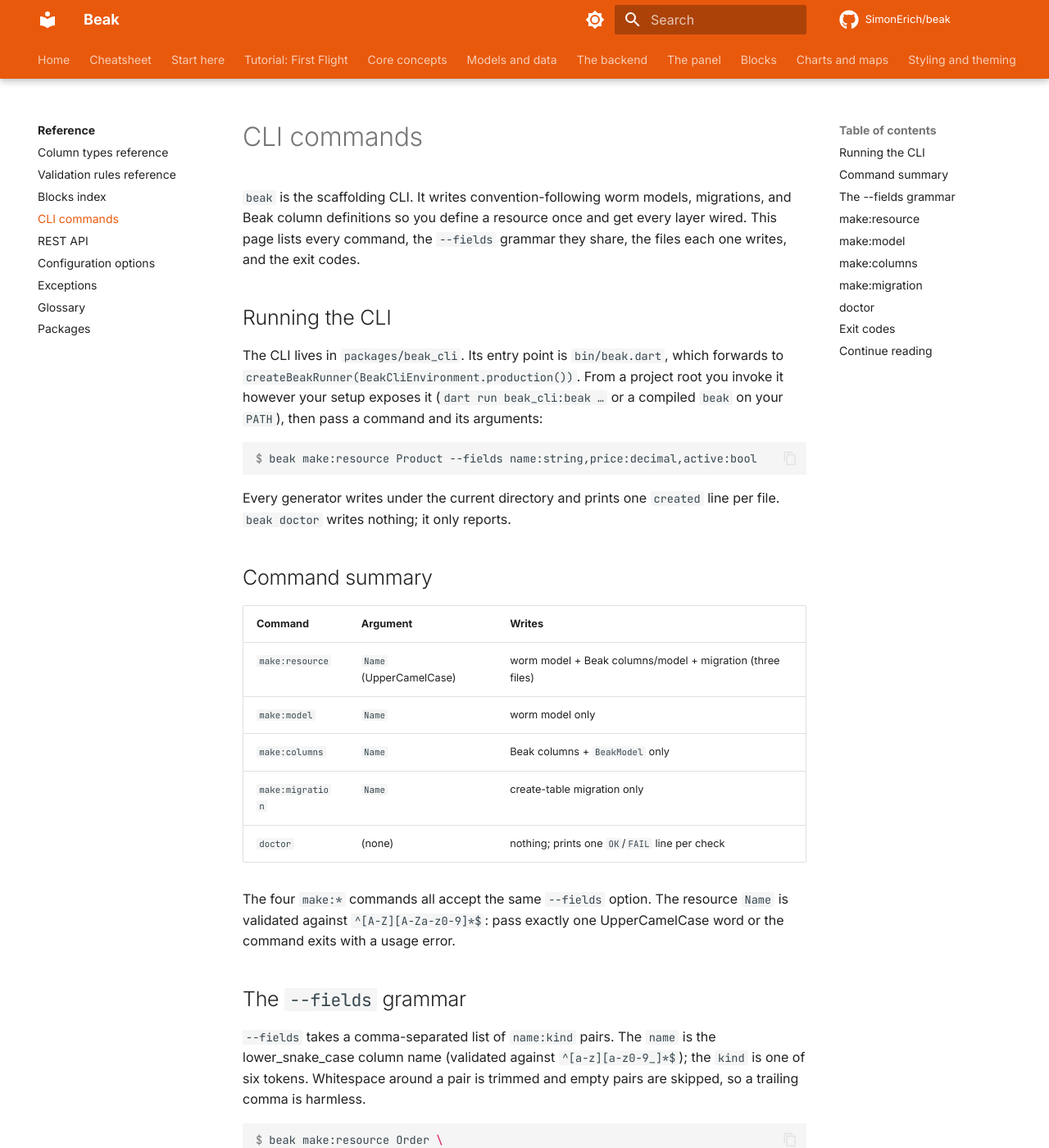
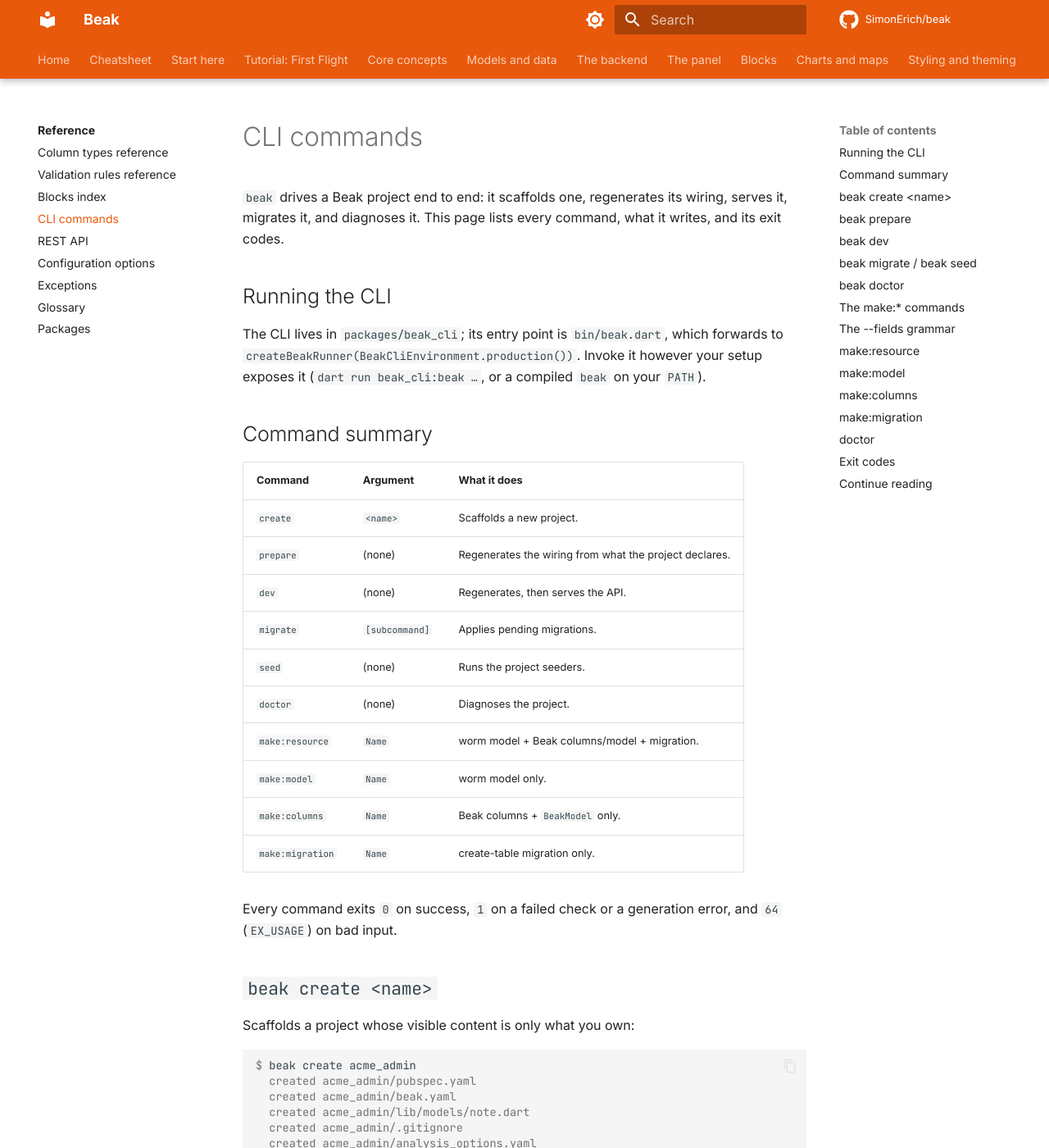
Before and after one commit to SimonErich/beak, an MkDocs documentation site: the page built from docs/reference/cli-commands.md, in a window 1280 px wide and 1400 px high. Shown: the whole window at 82% size. Built offline with MkDocs 1.6.1 and Material for MkDocs 9.7.7, drawn with Linux system fonts in a browser that asks for light colours; comment, search, counter and statistics services are not loaded; some of the changed text lies outside the part shown.

Commit message:
fix(beak_cli): make:* writes where prepare looks
beak make:resource wrote to lib/src/models/ while beak prepare discovers
lib/models/, so a scaffolded resource was never found. It also printed
instructions to register the result in a BeakModelRegistry and a bin/worm.dart
that a generated project does not have.

All four make:* generators now write into the discovered directories and the
follow-up message says the real next step. The generated model's doc comment
points at beak.yaml for its icon instead of a BeakResource literal, and the
migration template's note about bin/worm.dart now describes discovery
(migrations are still never auto-applied).

Checked as a round trip outside this repo: beak create, beak make:resource,
beak prepare reports 2 models, registry lists both, flutter analyze clean.

Rewrote docs/reference/cli-commands.md for the real command surface: the seven
generated files and which are committed, and what discovery can and cannot
see.

````diff
--- a/docs/reference/cli-commands.md
+++ b/docs/reference/cli-commands.md
@@ -5,29 +5,138 @@
 
 # CLI commands
 
-`beak` is the scaffolding CLI. It writes convention-following worm models, migrations, and Beak column definitions so you define a resource once and get every layer wired. This page lists every command, the `--fields` grammar they share, the files each one writes, and the exit codes.
+`beak` drives a Beak project end to end: it scaffolds one, regenerates its
+wiring, serves it, migrates it, and diagnoses it. This page lists every command,
+what it writes, and its exit codes.
 
 ## Running the CLI
 
-The CLI lives in `packages/beak_cli`. Its entry point is `bin/beak.dart`, which forwards to `createBeakRunner(BeakCliEnvironment.production())`. From a project root you invoke it however your setup exposes it (`dart run beak_cli:beak …` or a compiled `beak` on your `PATH`), then pass a command and its arguments:
-
-```console
-$ beak make:resource Product --fields name:string,price:decimal,active:bool
-```
-
-Every generator writes under the current directory and prints one `created` line per file. `beak doctor` writes nothing; it only reports.
+The CLI lives in `packages/beak_cli`; its entry point is `bin/beak.dart`, which
+forwards to `createBeakRunner(BeakCliEnvironment.production())`. Invoke it
+however your setup exposes it (`dart run beak_cli:beak …`, or a compiled `beak`
+on your `PATH`).
 
 ## Command summary
 
-| Command | Argument | Writes |
+| Command | Argument | What it does |
 | --- | --- | --- |
-| `make:resource` | `Name` (UpperCamelCase) | worm model + Beak columns/model + migration (three files) |
-| `make:model` | `Name` | worm model only |
-| `make:columns` | `Name` | Beak columns + `BeakModel` only |
-| `make:migration` | `Name` | create-table migration only |
-| `doctor` | (none) | nothing; prints one `OK`/`FAIL` line per check |
+| `create` | `<name>` | Scaffolds a new project. |
+| `prepare` | (none) | Regenerates the wiring from what the project declares. |
+| `dev` | (none) | Regenerates, then serves the API. |
+| `migrate` | `[subcommand]` | Applies pending migrations. |
+| `seed` | (none) | Runs the project seeders. |
+| `doctor` | (none) | Diagnoses the project. |
+| `make:resource` | `Name` | worm model + Beak columns/model + migration. |
+| `make:model` | `Name` | worm model only. |
+| `make:columns` | `Name` | Beak columns + `BeakModel` only. |
+| `make:migration` | `Name` | create-table migration only. |
 
-The four `make:*` commands all accept the same `--fields` option. The resource `Name` is validated against `^[A-Z][A-Za-z0-9]*$`: pass exactly one UpperCamelCase word or the command exits with a usage error.
+Every command exits `0` on success, `1` on a failed check or a generation
+error, and `64` (`EX_USAGE`) on bad input.
+
+## `beak create <name>`
+
+Scaffolds a project whose visible content is only what you own:
+
+```console
+$ beak create acme_admin
+  created acme_admin/pubspec.yaml
+  created acme_admin/beak.yaml
+  created acme_admin/lib/models/note.dart
+  created acme_admin/.gitignore
+  created acme_admin/analysis_options.yaml
+  created acme_admin/AGENTS.md
+  1 model · 0 screens · 0 overrides
+  generated  7 of 7 files
+
+  cd acme_admin && beak dev
+```
+
+`--beak-path <path>` points the generated pubspec at a local Beak checkout
+instead of git; use it when developing Beak itself.
+
+`web/` is delegated to `flutter create --platforms=web`, because its contents
+(index.html, the manifest, the icon set) change between Flutter releases and a
+vendored copy would rot. If that fails, the command warns and still produces a
+working project.
+
+## `beak prepare`
+
+Scans `lib/models/`, `lib/screens/`, `lib/migrations/` and `lib/seeders/`, reads
+`beak.yaml`, and writes seven files:
+
+| File | Committed? | What it is |
+| --- | --- | --- |
+| `lib/beak/registry.g.dart` | yes | Every discovered model, and the registry over them. |
+| `lib/beak/panel.g.dart` | yes | The panel config: title, resources, screens. |
+| `lib/beak/app.g.dart` | yes | The root widget, keeping the `dataSource` test seam. |
+| `lib/beak/server.g.dart` | yes | The `BeakServeHost` wiring registry, migrations and seeders. |
+| `lib/main.dart` | no | Four lines: `runApp(const BeakApp())`. |
+| `bin/serve.dart` | no | One statement: serve the API. |
+| `bin/migrate.dart` | no | One statement: run the worm CLI. |
+
+The `lib/beak/*.g.dart` wiring is committed so a fresh clone analyzes before any
+`beak` command runs. The three entrypoints are git-ignored: they sit at the
+canonical paths so `flutter run`, `flutter build web`, IDE run buttons and
+`dart compile exe` all work with no flags, but nothing about them is worth
+reviewing. `beak doctor` reports when they are missing or stale.
+
+`prepare` is idempotent — a file whose contents are unchanged is not rewritten —
+and every other command runs it first.
+
+!!! note "What discovery can and cannot see"
+    Discovery is an unresolved parse, which is what makes it take milliseconds.
+    It finds a class extending `BeakModel` directly or one local hop away (the
+    shared-base pattern). A model it cannot instantiate is **reported**, not
+    skipped: a missing sidebar entry is a bad way to learn about a missing
+    `const` constructor.
+
+## `beak dev`
+
+Regenerates, prints the `flutter run` line for the panel, and serves the API.
+
+```console
+$ beak dev
+  1 model · 0 screens · 0 overrides
+  generated  up to date (7 files)
+  panel      run this in another terminal:
+               flutter run -d chrome
+  api        starting…
+```
+
+`-d, --device` selects the device in the printed line; `--no-serve` regenerates
+only. The panel is deliberately not spawned here — see the command's dartdoc for
+why.
+
+## `beak migrate` / `beak seed`
+
+Regenerate, then delegate to the project's generated `bin/migrate.dart`, which
+runs the worm CLI over the same host the server uses. `beak migrate` passes a
+subcommand through (`status`, `fresh`, `refresh`, …); `beak seed` runs
+`db:seed`.
+
+## `beak doctor`
+
+Diagnoses the project it is run in and exits `1` if any check failed. Warnings
+do not fail the command:
+
+```console
+$ beak doctor
+  OK   project depends on Beak
+  OK   beak.yaml parses
+  OK   discovered 4 models · 1 screen · 2 overrides
+  FAIL generated files out of date (1 missing, 0 stale)
+       → beak prepare
+  WARN database unreachable at localhost:25432
+       → start it, or correct DATABASE_URL in .env
+  Some checks failed.
+```
+
+## The `make:*` commands
+
+The four `make:*` generators write a single file each and register nothing —
+with convention-based discovery there is nothing to register. They share the
+`--fields` option, and validate `Name` against `^[A-Z][A-Za-z0-9]*$`.
 
 ## The `--fields` grammar
 
````
Also changed, not shown: 3 other files.
